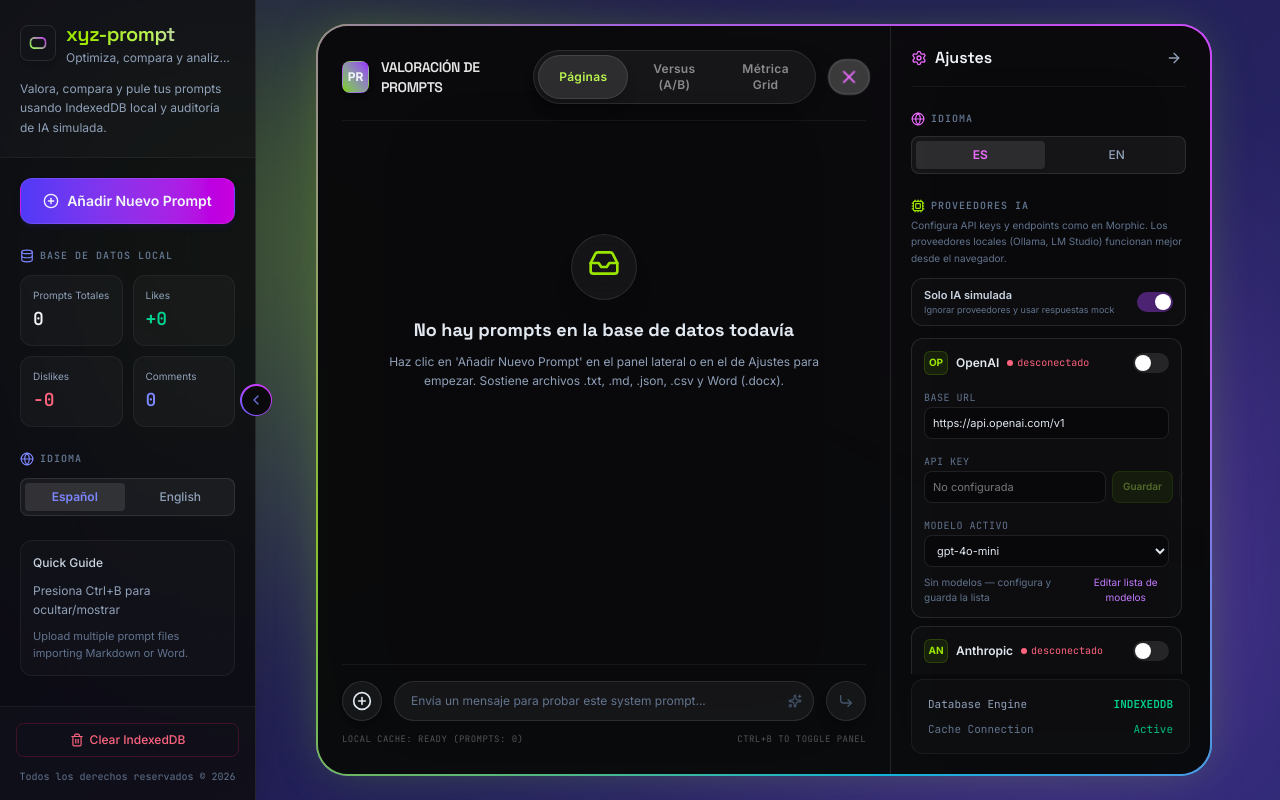
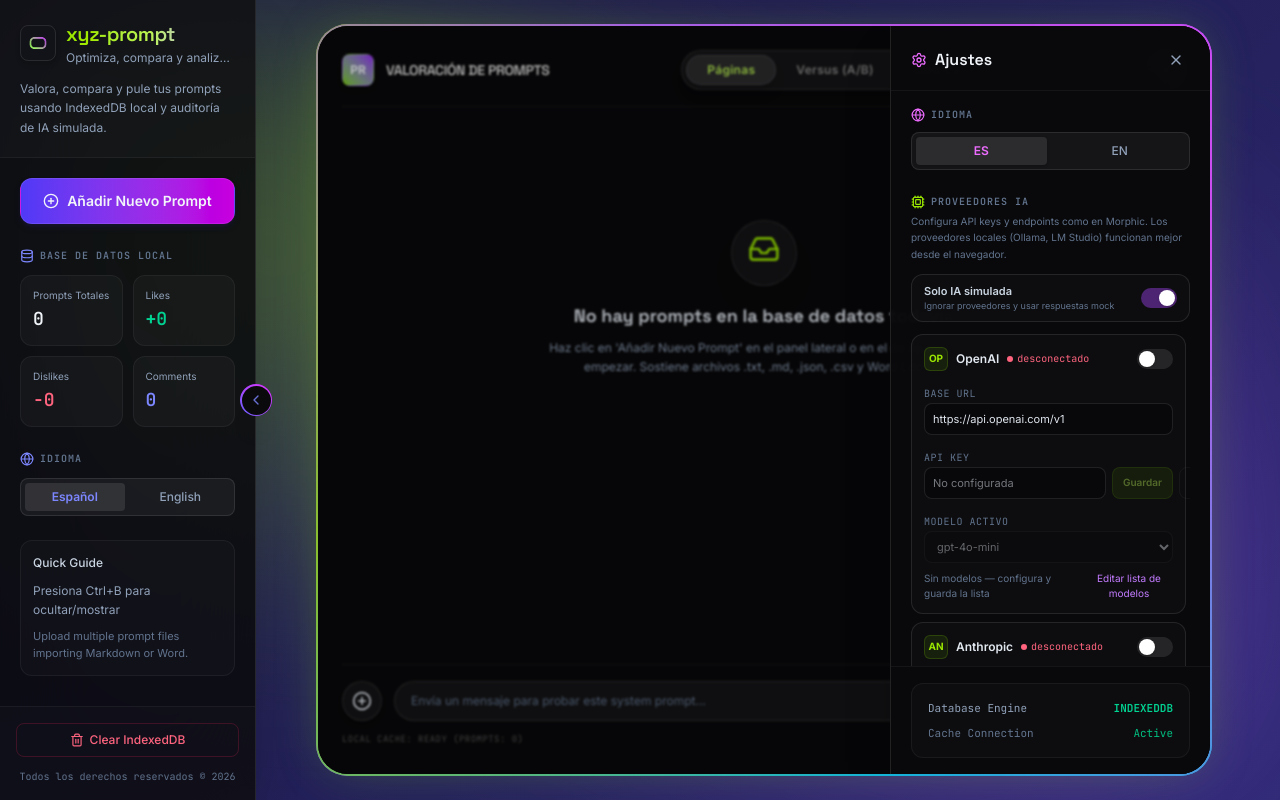
Before and after one commit to xyz-rainbow/xyz-prompt, a React (Vite) app: page / in a window 1280 px wide. Both pictures are taken after a click on the button 1165 px from the left and 70 px from the top of the page. Built offline with nearby package versions, Linux system fonts and the light colour scheme.

Commit message:
fix: refactor settings panel as sliding overlay drawer
Use an absolute aside with backdrop dismiss, close button, and safer button types; disable model select when provider is off.

```diff
--- a/src/components/chat/SettingsBall.tsx
+++ b/src/components/chat/SettingsBall.tsx
@@ -15,6 +15,7 @@ export default function SettingsBall() {
   return (
     <button
       id="settings-ball-btn"
+      type="button"
       onClick={() => setSettingsOpen(!settingsOpen)}
       title={t.settings}
       className={`relative z-40 flex items-center justify-center w-10 h-10 rounded-full border border-white/20 bg-white/10 text-white shadow-xl backdrop-blur-md cursor-pointer transition-all duration-300 hover:bg-white/20 ${
--- a/src/components/layout/SettingsPanel.tsx
+++ b/src/components/layout/SettingsPanel.tsx
@@ -4,7 +4,7 @@
  */
 
 import React, { useState } from 'react';
-import { Settings, Globe, Database, Sparkles, Plus, Trash2, ArrowRight, Pencil } from 'lucide-react';
+import { Settings, Globe, Database, Sparkles, Plus, Trash2, X, Pencil } from 'lucide-react';
 import { useStore } from '../../store/useStore';
 import AddPromptPopup from '../prompts/AddPromptPopup';
 import EditPromptPopup from '../prompts/EditPromptPopup';
@@ -27,26 +27,21 @@ export default function SettingsPanel() {
   const [seeding, setSeeding] = useState(false);
   const [editingPrompt, setEditingPrompt] = useState<Prompt | null>(null);
 
-  if (!settingsOpen) return null;
-
   const handleSeedData = async () => {
     setSeeding(true);
     try {
-      // 1. Seed Creative Writing Prompt
       await addPrompt(
         language === 'es' ? 'Asistente de Escritura Creativa' : 'Creative Writing Assistant',
         `Act as an expert developmental editor and novelist. Your task is to critique and polish the following chapter snippet.\n\n## Guidelines\n- Evaluate pacing, character voice, and narrative tension.\n- Provide exactly three actionable editing suggestions.\n- Rewrite a selected sentence in two distinct styles (e.g., lyrical and minimalist).\n\n## Rules\n- Output in clean Markdown.\n- Do NOT include intro or outro conversational filler.\n\n## Snippet Data\n\`\`\`\n{{draft_snippet}}\n\`\`\`\n\n## Detailed Critique`,
         'seed'
       );
 
-      // 2. Seed Code Optimizer
       await addPrompt(
         language === 'es' ? 'Refactorizador de Código TS' : 'TS Code Refactoring Coach',
         `You are a staff engineer specialized in clean code, performance, and modern TypeScript patterns.\n\n## Goal\nAnalyze the provided typescript snippet for performance leaks, redundant calculations, and type safety issues.\n\n## Constraints\n- Output format: Markdown with split codeblocks (Before and After).\n- Keep explanations brief and technical.\n- Highlight potential edge cases or bugs.\n\n## Snippet\n\`\`\`typescript\n{{code_to_refactor}}\n\`\`\`\n\n## Refactored TypeScript Output`,
         'seed'
       );
 
-      // 3. Seed Marketing Writer
       await addPrompt(
         language === 'es' ? 'Copywriter Persuasivo AIDA' : 'AIDA Persuasive Copywriter',
         `Act as an elite copywriter trained in behavioral psychology. Your role is to write a highly converting product launch copy based on the description below.\n\nApply the AIDA Framework (Attention, Interest, Desire, Action):\n- **Attention**: Hook the audience with a bold, eye-opening headline.\n- **Interest**: Address a core pain point and introduce the solution.\n- **Desire**: Illustrate premium emotional and functional benefits.\n- **Action**: Add a clear, friction-free CTA.\n\nProduct/Service Details:\n{{product_description}}\n\nTarget Persona: {{target_persona}}\n\nConversion Copy Output`,
@@ -61,26 +56,38 @@ export default function SettingsPanel() {
 
   return (
     <>
-      <div
+      {settingsOpen && (
+        <button
+          type="button"
+          aria-label={language === 'es' ? 'Cerrar ajustes' : 'Close settings'}
+          className="absolute inset-0 z-20 bg-black/25 backdrop-blur-[1px] cursor-default"
+          onClick={() => setSettingsOpen(false)}
+        />
+      )}
+
+      <aside
         id="settings-panel"
-        className="w-80 border-l border-white/10 bg-[#0a0a0c]/85 backdrop-blur-2xl p-5 flex flex-col justify-between z-30 transition-all duration-300 transform overflow-hidden"
+        aria-hidden={!settingsOpen}
+        className={`absolute top-0 right-0 bottom-0 z-30 w-80 max-w-[85vw] border-l border-white/10 bg-[#0a0a0c]/95 backdrop-blur-2xl flex flex-col min-h-0 shadow-2xl transition-transform duration-300 ease-out ${
+          settingsOpen ? 'translate-x-0' : 'translate-x-full pointer-events-none'
+        }`}
       >
-        <div className="space-y-6 overflow-y-auto flex-1 pr-1 custom-scrollbar">
-          {/* Header */}
-          <div className="flex items-center justify-between border-b border-white/5 pb-4">
+        <div className="flex items-center justify-between shrink-0 px-5 pt-5 pb-4 border-b border-white/5">
           <h3 className="font-display font-semibold text-slate-100 flex items-center gap-2">
             <Settings className="w-4 h-4 text-fuchsia-400" />
             {t.settings}
           </h3>
           <button
+            type="button"
             onClick={() => setSettingsOpen(false)}
-              className="rounded p-1 text-slate-400 hover:bg-white/5 hover:text-slate-200"
+            className="rounded-lg p-1.5 text-slate-400 hover:bg-white/5 hover:text-slate-200 cursor-pointer"
+            aria-label={language === 'es' ? 'Cerrar' : 'Close'}
           >
-              <ArrowRight className="w-4 h-4" />
+            <X className="w-4 h-4" />
           </button>
         </div>
 
-          {/* Quick Language */}
+        <div className="flex-1 min-h-0 overflow-y-auto px-5 py-4 space-y-6 custom-scrollbar">
           <div className="space-y-2.5">
             <h4 className="text-[10px] font-mono font-semibold tracking-widest text-slate-500 uppercase flex items-center gap-1.5">
               <Globe className="w-3.5 h-3.5 text-fuchsia-400" />
@@ -88,6 +95,7 @@ export default function SettingsPanel() {
             </h4>
             <div className="grid grid-cols-2 gap-2 rounded-lg bg-white/5 p-1 border border-white/10">
               <button
+                type="button"
                 onClick={() => setLanguage('es')}
                 className={`py-1.5 text-xs font-medium rounded transition-all cursor-pointer ${
                   language === 'es' ? 'bg-white/10 text-fuchsia-400 font-semibold shadow-sm' : 'text-slate-400 hover:text-slate-200'
@@ -96,6 +104,7 @@ export default function SettingsPanel() {
                 ES
               </button>
               <button
+                type="button"
                 onClick={() => setLanguage('en')}
                 className={`py-1.5 text-xs font-medium rounded transition-all cursor-pointer ${
                   language === 'en' ? 'bg-white/10 text-fuchsia-400 font-semibold shadow-sm' : 'text-slate-400 hover:text-slate-200'
@@ -108,7 +117,6 @@ export default function SettingsPanel() {
 
           <AiProvidersSection />
 
-          {/* Prompt quick actions */}
           <div className="space-y-3">
             <h4 className="text-[10px] font-mono font-semibold tracking-widest text-slate-500 uppercase flex items-center gap-1.5">
               <Database className="w-3.5 h-3.5 text-fuchsia-400" />
@@ -116,6 +124,7 @@ export default function SettingsPanel() {
             </h4>
 
             <button
+              type="button"
               onClick={() => setAddOpen(true)}
               className="w-full flex items-center justify-between gap-2 rounded-xl border border-white/10 hover:border-fuchsia-500/30 hover:bg-white/5 p-3 text-left transition-all cursor-pointer group"
             >
@@ -132,6 +141,7 @@ export default function SettingsPanel() {
 
             {prompts.length === 0 && (
               <button
+                type="button"
                 onClick={handleSeedData}
                 disabled={seeding}
                 className="w-full flex items-center justify-between gap-2 rounded-xl border border-dashed border-fuchsia-500/30 hover:border-fuchsia-500/60 bg-fuchsia-500/5 hover:bg-fuchsia-500/10 p-3 text-left transition-all cursor-pointer"
@@ -148,9 +158,8 @@ export default function SettingsPanel() {
               </button>
             )}
 
-            {/* Prompt list with hover actions */}
             {prompts.length > 0 && (
-              <div className="space-y-2.5 pt-2">
+              <div className="space-y-2.5">
                 <div className="flex items-center justify-between">
                   <span className="text-[10px] font-mono tracking-wider text-slate-500 font-semibold uppercase">
                     {language === 'es' ? `Tus Prompts (${prompts.length})` : `Your Prompts (${prompts.length})`}
@@ -168,7 +177,7 @@ export default function SettingsPanel() {
                   </button>
                 </div>
 
-                <div className="max-h-[30vh] overflow-y-auto space-y-2 pr-1 custom-scrollbar">
+                <div className="max-h-[28vh] overflow-y-auto space-y-2 pr-1 custom-scrollbar">
                   {prompts.map((p) => (
                     <div
                       key={p.id}
@@ -181,7 +190,6 @@ export default function SettingsPanel() {
                         </span>
                       </div>
 
-                      {/* Hover Buttons: Dos bolas flotantes */}
                       <div className="flex items-center gap-1 shrink-0 opacity-0 group-hover:opacity-100 transition-opacity duration-300">
                         <button
                           type="button"
@@ -212,8 +220,8 @@ export default function SettingsPanel() {
           </div>
         </div>
 
-        {/* Status */}
-        <div className="rounded-xl border border-white/5 bg-white/[0.02] p-4 space-y-2 shrink-0">
+        <div className="shrink-0 px-5 py-4 border-t border-white/5">
+          <div className="rounded-xl border border-white/5 bg-white/[0.02] p-4 space-y-2">
             <div className="flex items-center justify-between text-[11px] font-mono text-slate-400">
               <span>Database Engine</span>
               <span className="text-emerald-400 font-bold">INDEXEDDB</span>
@@ -224,10 +232,9 @@ export default function SettingsPanel() {
             </div>
           </div>
         </div>
+      </aside>
 
-      {addOpen && (
-        <AddPromptPopup onClose={() => setAddOpen(false)} />
-      )}
+      {addOpen && <AddPromptPopup onClose={() => setAddOpen(false)} />}
 
       {editingPrompt && (
         <EditPromptPopup prompt={editingPrompt} onClose={() => setEditingPrompt(null)} />
--- a/src/components/settings/ProviderConfigCard.tsx
+++ b/src/components/settings/ProviderConfigCard.tsx
@@ -200,7 +200,8 @@ export default function ProviderConfigCard({ profile }: ProviderConfigCardProps)
           <select
             value={isActiveProvider ? aiSettings.activeModelId : profile.manualModels[0]}
             onChange={(e) => setActiveModel(profile.id, e.target.value)}
-            className="w-full h-8 rounded-lg border border-white/10 bg-[#050507]/50 px-2 text-[11px] text-slate-200 focus:border-purple-500/40 focus:outline-none cursor-pointer"
+            disabled={busy || !profile.enabled}
+            className="w-full h-8 rounded-lg border border-white/10 bg-[#050507]/50 px-2 text-[11px] text-slate-200 focus:border-purple-500/40 focus:outline-none cursor-pointer disabled:opacity-40 disabled:cursor-not-allowed"
           >
             {profile.manualModels.map((m) => (
               <option key={m} value={m} className="bg-slate-900">
```
Lines whose indentation alone changed are shown as unchanged.
